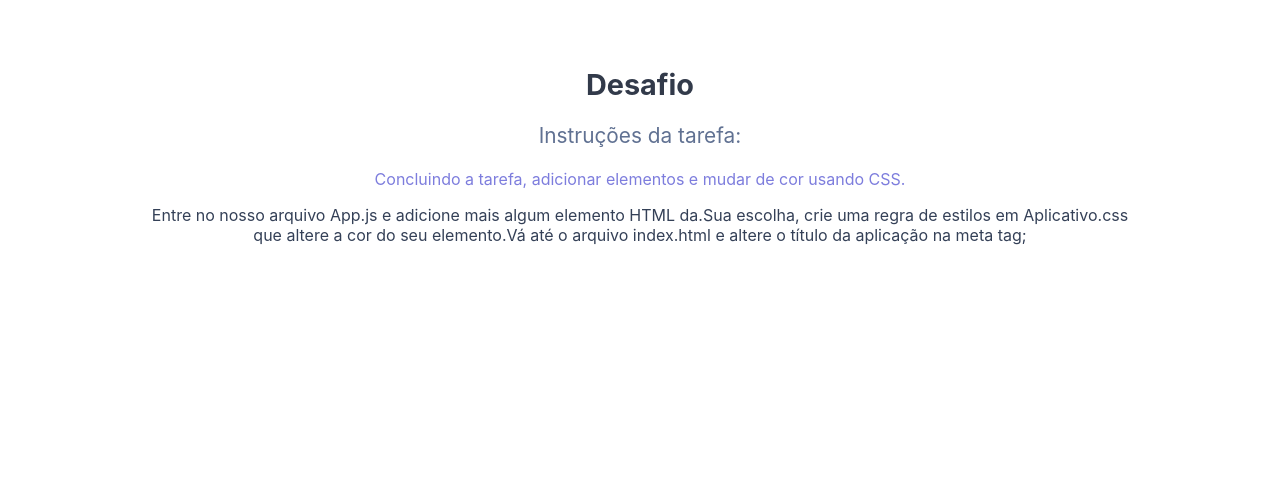
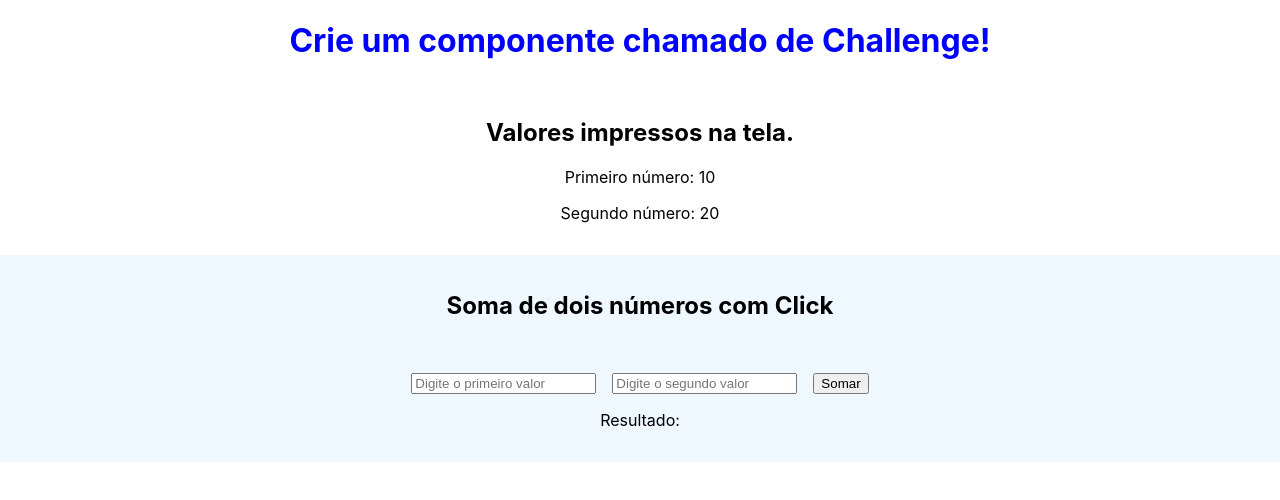
Before and after one commit to mjpfelicia/React-do-Zero-a-Maestria-, a React (Create React App) app: page / in a window 1280 px wide. Shown: the top 500 px of the page. Built offline with nearby package versions, Linux system fonts and the light colour scheme.

Commit message:
soma de dois numeros e proint

```diff
--- a/public/index.html
+++ b/public/index.html
@@ -2,18 +2,18 @@
 <html lang="pt-br">
   <head>
     <meta charset="utf-8" />
-    <link rel="icon" href="%PUBLIC_URL%/logo192.png" />
+    <link rel="icon" href="%PUBLIC_URL%/logo192" />
     <meta name="viewport" content="width=device-width, initial-scale=1" />
     <meta name="theme-color" content="#000000" />
     <meta
       name="description"
       content="Web site created using create-react-app"
     />
-    <link rel="apple-touch-icon" href="%PUBLIC_URL%/logolavanderia" />
+    <link rel="apple-touch-icon" href="%PUBLIC_URL%/logol" />
 
     <link rel="manifest" href="%PUBLIC_URL%/manifest.json" />
 
-    <title>React do Zero a Maestria (c/ hooks, router, API, Projetos)</title>
+    <title>react-do-Zero-a-Maestria</title>
   </head>
   <body>
     <noscript>You need to enable JavaScript to run this app.</noscript>
--- a/src/App.css
+++ b/src/App.css
@@ -1,64 +1,32 @@
 .App {
   text-align: center;
-  padding: 3rem;
+
 }
 
-.App-logo {
-  height: 40vmin;
-  pointer-events: none;
+
+.title_challenge {
+  color: blue;
 }
 
-@media (prefers-reduced-motion: no-preference) {
-  .App-logo {
-    animation: App-logo-spin infinite 20s linear;
-  }
+.title_criado {
+  color: rgb(13, 14, 14);
+  font-size: 1.rem;
 }
 
-.App-header {
-  background-color: #282c34;
-  min-height: 100vh;
-  display: flex;
-  flex-direction: column;
-  align-items: center;
-  justify-content: center;
-  font-size: calc(10px + 2vmin);
-  color: white;
+input {
+  margin-right: 1rem;
 }
 
-.App-link {
-  color: #61dafb;
+.box_soma {
+  padding: 1rem 4rem;
+  background: aliceblue;
+
 }
 
-@keyframes App-logo-spin {
-  from {
-    transform: rotate(0deg);
-  }
-
-  to {
-    transform: rotate(360deg);
-  }
+.box_NumeroNaTela {
+  padding: 1rem 4rem;
 }
 
-h1 {
-  font-size: 1.8rem;
-  color: #323a4a;
+.title_box_soma {
+  padding-bottom: 2rem;
 }
-
-h3 {
-  font-size: 1.3rem;
-  font-weight: 400;
-  color: #607192;
-  ;
-}
-
-span {
-
-  color: rgb(125, 125, 221);
-}
-
-.descrição {
-  padding: 0 6rem;
-  text-align: center;
-  align-items: center;
-  color: #344057;
-}
--- a/src/App.js
+++ b/src/App.js
@@ -1,20 +1,19 @@
-import logo from './logo.svg';
 import './App.css';
+import Component from "./components/Component";
+import Challenge from "./components/Challenge"
 
 function App() {
   return (
+
     <div className="App">
-      <h1>Desafio</h1>
-      <h3>Instruções da tarefa:</h3>
-      <div className='descrição'>
-        <span>Concluindo a tarefa, adicionar elementos e mudar de cor usando CSS.</span>
-        <p>Entre no nosso arquivo App.js e adicione mais algum elemento HTML da.Sua escolha, crie uma regra de estilos em Aplicativo.css que altere a cor do seu elemento.Vá até o arquivo index.html e altere o título da aplicação na meta tag;</p>
-      </div>
+      <h1 className='title_challenge'>Crie um componente chamado de Challenge!</h1>
+      <Challenge />
+      <Component />
+    </div>
 
-    </div>
   );
 }
 
 
 
-export default App
+export default App;
--- /dev/null
+++ b/src/components/Challenge.js
@@ -0,0 +1,19 @@
+
+
+const NumeroNaTela = () => {
+
+  const primeiroNumero = 10;
+  const segundoNumero = 20;
+
+  return (
+    <div className="box_NumeroNaTela">
+
+      <h2>Valores impressos na tela.</h2>
+
+      <p>Primeiro número: {primeiroNumero}</p>
+      <p>Segundo número: {segundoNumero}</p>
+    </div>
+  );
+};
+
+export default NumeroNaTela;
--- /dev/null
+++ b/src/components/Component.js
@@ -0,0 +1,26 @@
+
+import React, { useState } from 'react';
+
+const SomaValores = () => {
+    const [valor1, setValor1] = useState('');
+    const [valor2, setValor2] = useState('');
+    const [resultado, setResultado] = useState('');
+
+    const handleSoma = () => {
+        const soma = parseInt(valor1, 10) + parseInt(valor2, 10);
+        setResultado(soma);
+    };
+
+    return (
+        <div className='box_soma'>
+            <h2 className='title_box_soma'>Soma de dois números com Click </h2>
+            <input type="number" className='btn2' placeholder="Digite o primeiro valor" onChange={(e) => setValor1(e.target.value)} />
+            <input type="number" placeholder="Digite o segundo valor" onChange={(e) => setValor2(e.target.value)} />
+            <button onClick={handleSoma}>Somar</button>
+            <p>Resultado: {resultado}</p>
+
+        </div>
+    );
+}
+
+export default SomaValores;
```
Also changed, not shown: src/components/TemplateExpressions.js (added, +20 -0 lines), public/logol.jpg (added).
